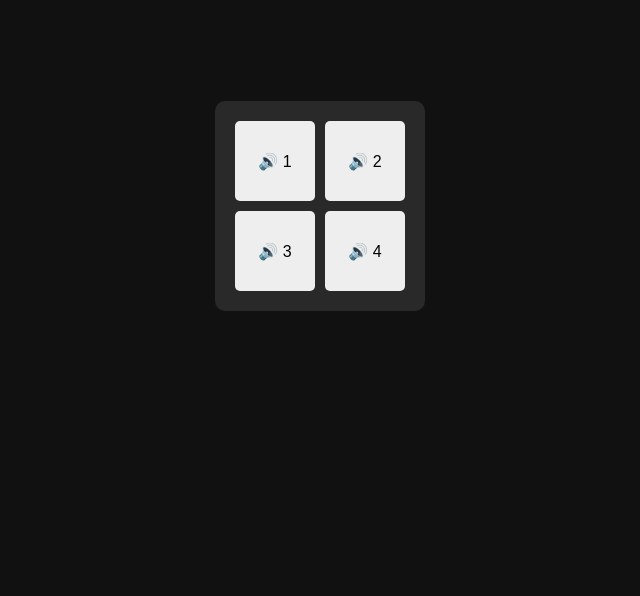
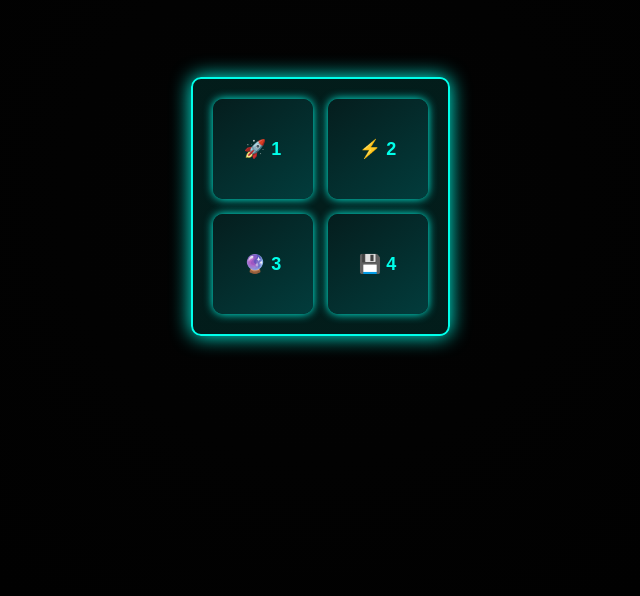
Before and after one commit to Yoshimitsu-katana/jaadu, a plain HTML site: page index.html in a window 1280 px wide. Shown: the part 194-790 px from the top of the page, without its empty margins (320-960 px from the left). Drawn offline with Linux system fonts and the light colour scheme.

Commit message:
Update index.html

```diff
--- a/index.html
+++ b/index.html
@@ -3,16 +3,20 @@
 <head>
     <meta charset="UTF-8">
     <meta name="viewport" content="width=device-width, initial-scale=1.0">
-    <title>Emoji Buttons</title>
+    <title>Sci-Fi Control Panel</title>
     <style>
+        @import url('https://fonts.googleapis.com/css2?family=Orbitron&display=swap');
+
         body {
             margin: 0;
             overflow: hidden;
-            background-color: #111;
+            background: radial-gradient(circle, #030303, #000000);
             display: flex;
             justify-content: center;
             align-items: center;
             height: 100vh;
+            font-family: 'Orbitron', sans-serif;
+            color: #00ffea;
         }
         .emoji {
             position: absolute;
@@ -25,30 +29,41 @@
         }
         .button-panel {
             display: grid;
-            grid-template-columns: repeat(2, 80px);
-            gap: 10px;
+            grid-template-columns: repeat(2, 100px);
+            gap: 15px;
             position: relative;
-            background: rgba(255, 255, 255, 0.1);
+            background: rgba(0, 255, 234, 0.1);
             padding: 20px;
             border-radius: 10px;
+            border: 2px solid #00ffea;
+            box-shadow: 0 0 20px #00ffea;
         }
         button {
-            width: 80px;
-            height: 80px;
-            font-size: 16px;
+            width: 100px;
+            height: 100px;
+            font-size: 18px;
             cursor: pointer;
             border: none;
-            background: #eee;
-            border-radius: 5px;
+            background: linear-gradient(145deg, #051d1d, #023c3c);
+            border-radius: 10px;
+            color: #00ffea;
+            font-weight: bold;
+            box-shadow: 0 0 10px #00ffea;
+            transition: all 0.2s ease-in-out;
+        }
+        button:hover {
+            background: #026767;
+            box-shadow: 0 0 20px #00ffea;
+            transform: scale(1.1);
         }
     </style>
 </head>
 <body>
     <div class="button-panel">
-        <button onclick="playSound(0)">🔊 1</button>
-        <button onclick="playSound(1)">🔊 2</button>
-        <button onclick="playSound(2)">🔊 3</button>
-        <button onclick="playSound(3)">🔊 4</button>
+        <button onclick="playSound(0)">🚀 1</button>
+        <button onclick="playSound(1)">⚡ 2</button>
+        <button onclick="playSound(2)">🔮 3</button>
+        <button onclick="playSound(3)">💾 4</button>
     </div>
 
     <script>
```
